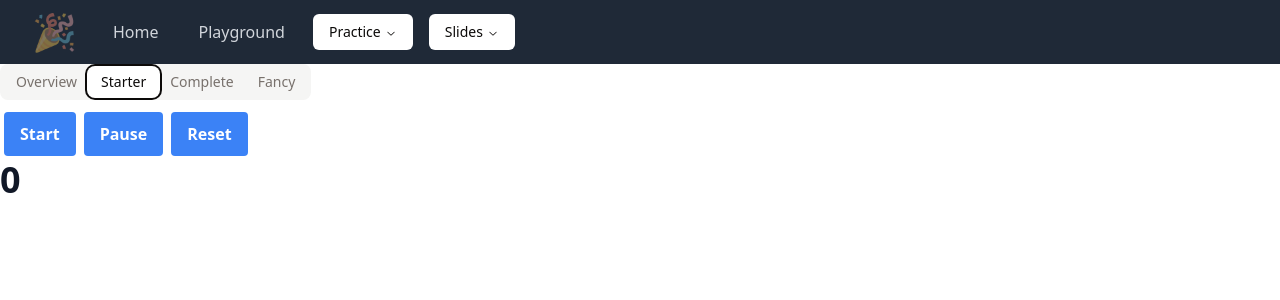
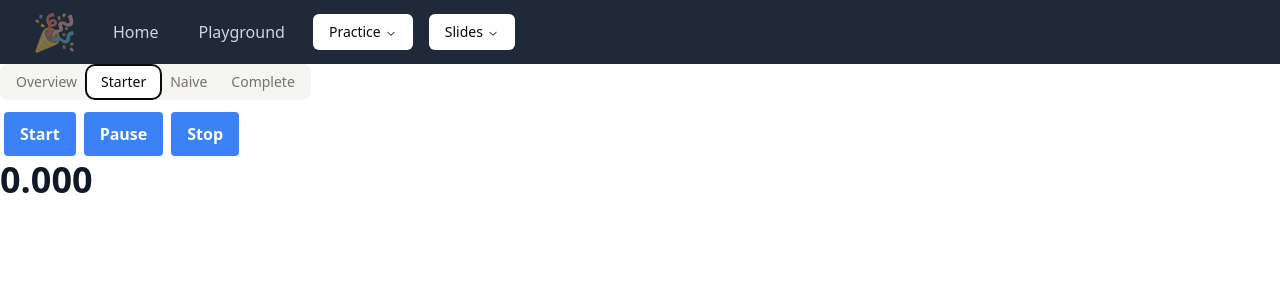
Before and after one commit to bathcat/fiestr, a React (Vite) app: page /practice/stopwatch in a window 1280 px wide. Both pictures are taken after a click on the tab "Starter". Shown: the top 300 px of the page. Built offline with nearby package versions, Linux system fonts and the light colour scheme.

Commit message:
fix complete version.

```diff
--- a/src/practice/rick-roller/complete/youtube-video.tsx
+++ b/src/practice/rick-roller/complete/youtube-video.tsx
@@ -21,6 +21,7 @@ const loadYoutubeApi = (
 ): Promise<void> => {
   const existingScriptElement = window.document.getElementById(youtubeScriptID);
   if (existingScriptElement) {
+    console.log('Already in there.');
     return Promise.resolve();
   }
 
--- a/src/practice/stopwatch/complete/stopwatch.tsx
+++ b/src/practice/stopwatch/complete/stopwatch.tsx
@@ -1,39 +1,51 @@
-import { useState, useEffect } from 'react';
+import { useState, useRef } from 'react';
+
+enum RunState {
+  Stopped,
+  Running,
+  Paused,
+}
 
 export const Stopwatch = () => {
   const [timeElapsed, setTimeElapsed] = useState(0);
-  const [isRunning, setIsRunning] = useState(false);
+  const [runState, setRunState] = useState(RunState.Stopped);
+  const timeoutID = useRef(0);
 
-  useEffect(() => {
-    if (!isRunning) {
-      return;
-    }
-    const tick = () => setTimeElapsed(timeElapsed + 1);
-    const intervalID = setInterval(tick, 1000);
-    return () => clearInterval(intervalID);
-  }, [timeElapsed, isRunning]);
+  window.clearTimeout(timeoutID.current);
+
+  if (runState === RunState.Running) {
+    timeoutID.current = window.setTimeout(
+      () => setTimeElapsed(te => te + .01),
+      10,
+    );
+  }
+
+  const stop = () => {
+    setTimeElapsed(0);
+    setRunState(RunState.Stopped);
+  };
 
   return (
     <div className="prose p-2 practice">
       <button
-        onClick={() => setIsRunning(true)}
-        disabled={isRunning}
+        onClick={()=>setRunState(RunState.Running)}
+        disabled={runState === RunState.Running}
       >
         Start
       </button>
       <button
-        onClick={() => setIsRunning(false)}
-        disabled={!isRunning}
+        onClick={()=>setRunState(RunState.Paused)}
+        disabled={runState !== RunState.Running}
       >
         Pause
       </button>
       <button
-        onClick={() => setTimeElapsed(0)}
-        disabled={timeElapsed === 0}
+        onClick={stop}
+        disabled={runState === RunState.Stopped}
       >
-        Reset
+        Stop
       </button>
-      <h1 className="p-3">{timeElapsed.toString()}</h1>
+      <h1 className="p-3">{timeElapsed.toFixed(3)}</h1>
     </div>
   );
 };
--- a/src/practice/stopwatch/fancy/stopwatch.tsx
+++ /dev/null
@@ -1,51 +0,0 @@
-import { useState, useEffect } from 'react';
-
-enum RunState {
-  Stopped,
-  Running,
-  Paused,
-}
-
-export const Stopwatch = () => {
-  const [timeElapsed, setTimeElapsed] = useState(0);
-  const [runState, setRunState] = useState(RunState.Stopped);
-
-  const run = () => setRunState(RunState.Running);
-  const pause = () => setRunState(RunState.Paused);
-  const stop = () => {
-    setRunState(RunState.Stopped);
-    setTimeElapsed(0);
-  };
-
-  useEffect(() => {
-    if (runState !== RunState.Running) {
-      return;
-    }
-    const intervalID = setInterval(() => setTimeElapsed(timeElapsed + 1), 1000);
-    return () => clearInterval(intervalID);
-  }, [timeElapsed, runState]);
-
-  return (
-    <div className="prose p-2 practice">
-      <button
-        onClick={run}
-        disabled={runState === RunState.Running}
-      >
-        Start
-      </button>
-      <button
-        onClick={pause}
-        disabled={runState !== RunState.Running}
-      >
-        Pause
-      </button>
-      <button
-        onClick={stop}
-        disabled={runState === RunState.Stopped}
-      >
-        Reset
-      </button>
-      <h1 className="p-3">{timeElapsed.toString()}</h1>
-    </div>
-  );
-};
--- /dev/null
+++ b/src/practice/stopwatch/naive/stopwatch.tsx
@@ -0,0 +1,39 @@
+import { useState, useEffect } from 'react';
+
+export const Stopwatch = () => {
+  const [timeElapsed, setTimeElapsed] = useState(0);
+  const [isRunning, setIsRunning] = useState(false);
+
+  useEffect(() => {
+    if (!isRunning) {
+      return;
+    }
+    const tick = () => setTimeElapsed(timeElapsed + 1);
+    const intervalID = setInterval(tick, 1000);
+    return () => clearInterval(intervalID);
+  }, [timeElapsed, isRunning]);
+
+  return (
+    <div className="prose p-2 practice">
+      <button
+        onClick={() => setIsRunning(true)}
+        disabled={isRunning}
+      >
+        Start
+      </button>
+      <button
+        onClick={() => setIsRunning(false)}
+        disabled={!isRunning}
+      >
+        Pause
+      </button>
+      <button
+        onClick={() => setTimeElapsed(0)}
+        disabled={timeElapsed === 0}
+      >
+        Reset
+      </button>
+      <h1 className="p-3">{timeElapsed.toString()}</h1>
+    </div>
+  );
+};
--- a/src/practice/stopwatch/starter/stopwatch.tsx
+++ b/src/practice/stopwatch/starter/stopwatch.tsx
@@ -1,10 +1,11 @@
 export const Stopwatch = () => {
+  const timeElapsed=0;
   return (
     <div className="prose practice">
       <button>Start</button>
       <button>Pause</button>
-      <button>Reset</button>
-      <h1>0</h1>
+      <button>Stop</button>
+      <h1>{timeElapsed.toFixed(3)}</h1>
     </div>
   );
 };
--- a/src/practice/stopwatch/stopwatch-practice.tsx
+++ b/src/practice/stopwatch/stopwatch-practice.tsx
@@ -1,26 +1,18 @@
 import { ReadMe } from '@components/read-me';
 import { Stopwatch as StopwatchStarter } from './starter/stopwatch';
+import { Stopwatch as StopwatchNaive } from './naive/stopwatch';
 import { Stopwatch as StopwatchComplete } from './complete/stopwatch';
-import { Stopwatch as StopwatchFancy } from './fancy/stopwatch';
 
 import readme from './README.md?raw';
 import { Tabs, TabsContent, TabsList, TabsTrigger } from '@/components/ui/tabs';
-
-// export const StopwatchPractice = () =>
-// <>
-//     <Link to={routes.StopwatchComplete.path}>
-//         Complete
-//     </Link>
-//     <ReadMe markdown={readme} />;
-// </>
 
 export const StopwatchPractice = () => (
   <Tabs defaultValue="overview">
     <TabsList>
       <TabsTrigger value="overview">Overview</TabsTrigger>
       <TabsTrigger value="starter">Starter</TabsTrigger>
+      <TabsTrigger value="naive">Naive</TabsTrigger>
       <TabsTrigger value="complete">Complete</TabsTrigger>
-      <TabsTrigger value="fancy">Fancy</TabsTrigger>
     </TabsList>
     <TabsContent value="overview">
       <ReadMe markdown={readme} />
@@ -28,11 +20,11 @@ export const StopwatchPractice = () => (
     <TabsContent value="starter">
       <StopwatchStarter />
     </TabsContent>
+    <TabsContent value="naive">
+      <StopwatchNaive />
+    </TabsContent>
     <TabsContent value="complete">
       <StopwatchComplete />
     </TabsContent>
-    <TabsContent value="fancy">
-      <StopwatchFancy />
-    </TabsContent>
   </Tabs>
 );
```
Also changed, not shown: src/practice/stopwatch/README.md.
